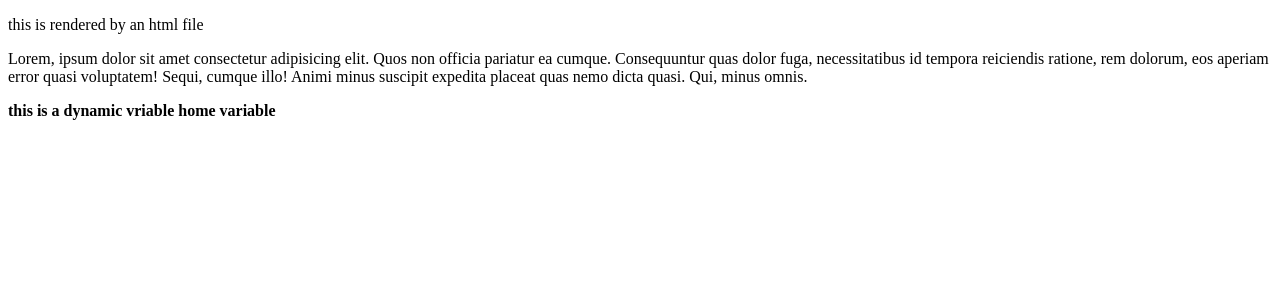
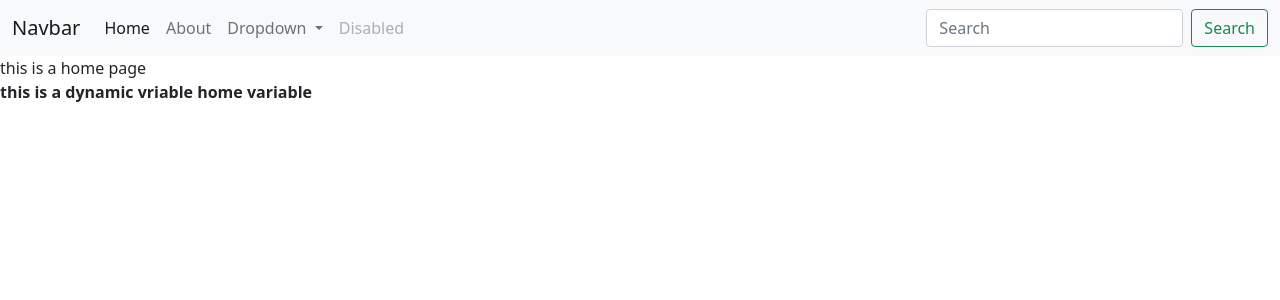
Before and after one commit to priyamshankar/djangoChallange, a Django app: page / in a window 1280 px wide. Shown: the top 300 px of the page. Run offline with Django 4.2, Linux system fonts and the light colour scheme.

Commit message:
added the template literals

```diff
--- /dev/null
+++ b/helloworld/templates/base.html
@@ -0,0 +1,80 @@
+<!DOCTYPE html>
+<html lang="en">
+  <head>
+    <meta charset="UTF-8" />
+    <meta http-equiv="X-UA-Compatible" content="IE=edge" />
+    <meta name="viewport" content="width=device-width, initial-scale=1.0" />
+    <title>Document</title>
+    <link href="https://cdn.jsdelivr.net/npm/bootstrap@5.1.3/dist/css/bootstrap.min.css" rel="stylesheet" integrity="sha384-1BmE4kWBq78iYhFldvKuhfTAU6auU8tT94WrHftjDbrCEXSU1oBoqyl2QvZ6jIW3" crossorigin="anonymous">
+
+  </head>
+  <body>
+    <nav class="navbar navbar-expand-lg navbar-light bg-light">
+      <div class="container-fluid">
+        <a class="navbar-brand" href="#">Navbar</a>
+        <button
+          class="navbar-toggler"
+          type="button"
+          data-bs-toggle="collapse"
+          data-bs-target="#navbarSupportedContent"
+          aria-controls="navbarSupportedContent"
+          aria-expanded="false"
+          aria-label="Toggle navigation"
+        >
+          <span class="navbar-toggler-icon"></span>
+        </button>
+        <div class="collapse navbar-collapse" id="navbarSupportedContent">
+          <ul class="navbar-nav me-auto mb-2 mb-lg-0">
+            <li class="nav-item">
+              <a class="nav-link active" aria-current="page" href="/">Home</a>
+            </li>
+            <li class="nav-item">
+              <a class="nav-link" href="/about">About</a>
+            </li>
+            <li class="nav-item dropdown">
+              <a
+                class="nav-link dropdown-toggle"
+                href="#"
+                id="navbarDropdown"
+                role="button"
+                data-bs-toggle="dropdown"
+                aria-expanded="false"
+              >
+                Dropdown
+              </a>
+              <ul class="dropdown-menu" aria-labelledby="navbarDropdown">
+                <li><a class="dropdown-item" href="/about">About</a></li>
+                <li><a class="dropdown-item" href="/contact">contact</a></li>
+                <li><hr class="dropdown-divider" /></li>
+                <li>
+                  <a class="dropdown-item" href="#">Something else here</a>
+                </li>
+              </ul>
+            </li>
+            <li class="nav-item">
+              <a class="nav-link disabled">Disabled</a>
+            </li>
+          </ul>
+          <form class="d-flex">
+            <input
+              class="form-control me-2"
+              type="search"
+              placeholder="Search"
+              aria-label="Search"
+            />
+            <button class="btn btn-outline-success" type="submit">
+              Search
+            </button>
+          </form>
+        </div>
+      </div>
+    </nav>
+{% block navbarbody %}{% endblock navbarbody %}
+
+    <script
+      src="https://cdn.jsdelivr.net/npm/bootstrap@5.1.3/dist/js/bootstrap.bundle.min.js"
+      integrity="sha384-ka7Sk0Gln4gmtz2MlQnikT1wXgYsOg+OMhuP+IlRH9sENBO0LRn5q+8nbTov4+1p"
+      crossorigin="anonymous"
+    ></script>
+  </body>
+</html>
--- a/helloworld/templates/index.html
+++ b/helloworld/templates/index.html
@@ -1,19 +1,5 @@
-<!DOCTYPE html>
-<html lang="en">
-  <head>
-    <meta charset="UTF-8" />
-    <meta http-equiv="X-UA-Compatible" content="IE=edge" />
-    <meta name="viewport" content="width=device-width, initial-scale=1.0" />
-    <title>Document</title>
-  </head>
-  <body>
-    <p>this is rendered by an html file</p>
-    Lorem, ipsum dolor sit amet consectetur adipisicing elit. Quos non officia
-    pariatur ea cumque. Consequuntur quas dolor fuga, necessitatibus id tempora
-    reiciendis ratione, rem dolorum, eos aperiam error quasi voluptatem! Sequi,
-    cumque illo! Animi minus suscipit expedita placeat quas nemo dicta quasi.
-    Qui, minus omnis.
-    <p><b>this is a dynamic vriable {{ vary }}</b></p>
+{% extends 'base.html' %}
 
-  </body>
-</html>
+{% block  navbarbody%} this is a home page
+<p><b>this is a dynamic vriable {{ vary }}</b></p>
+{% endblock navbarbody%}
```
Also changed, not shown: helloworld/templates/about.html (+4 -15 lines), helloworld/templates/contact.html (+4 -13 lines).
